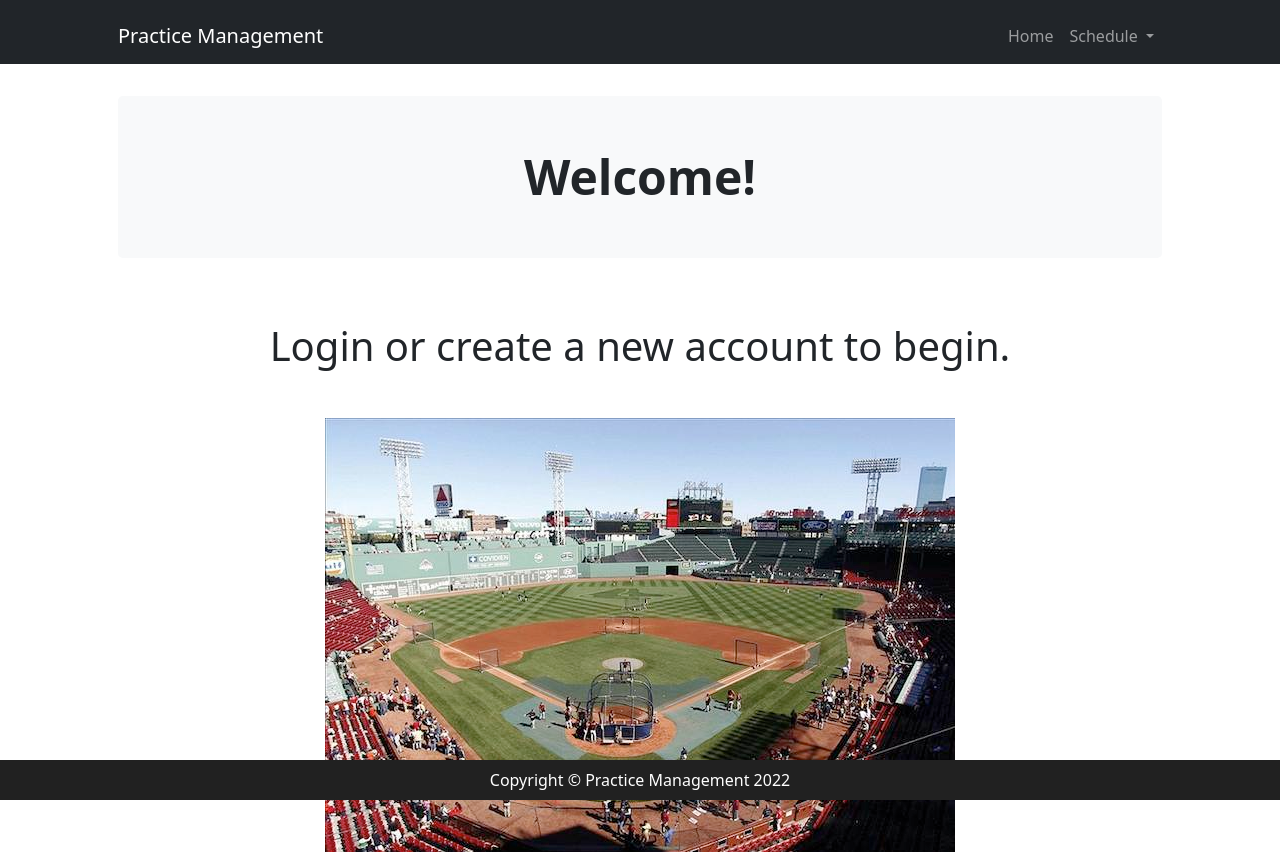
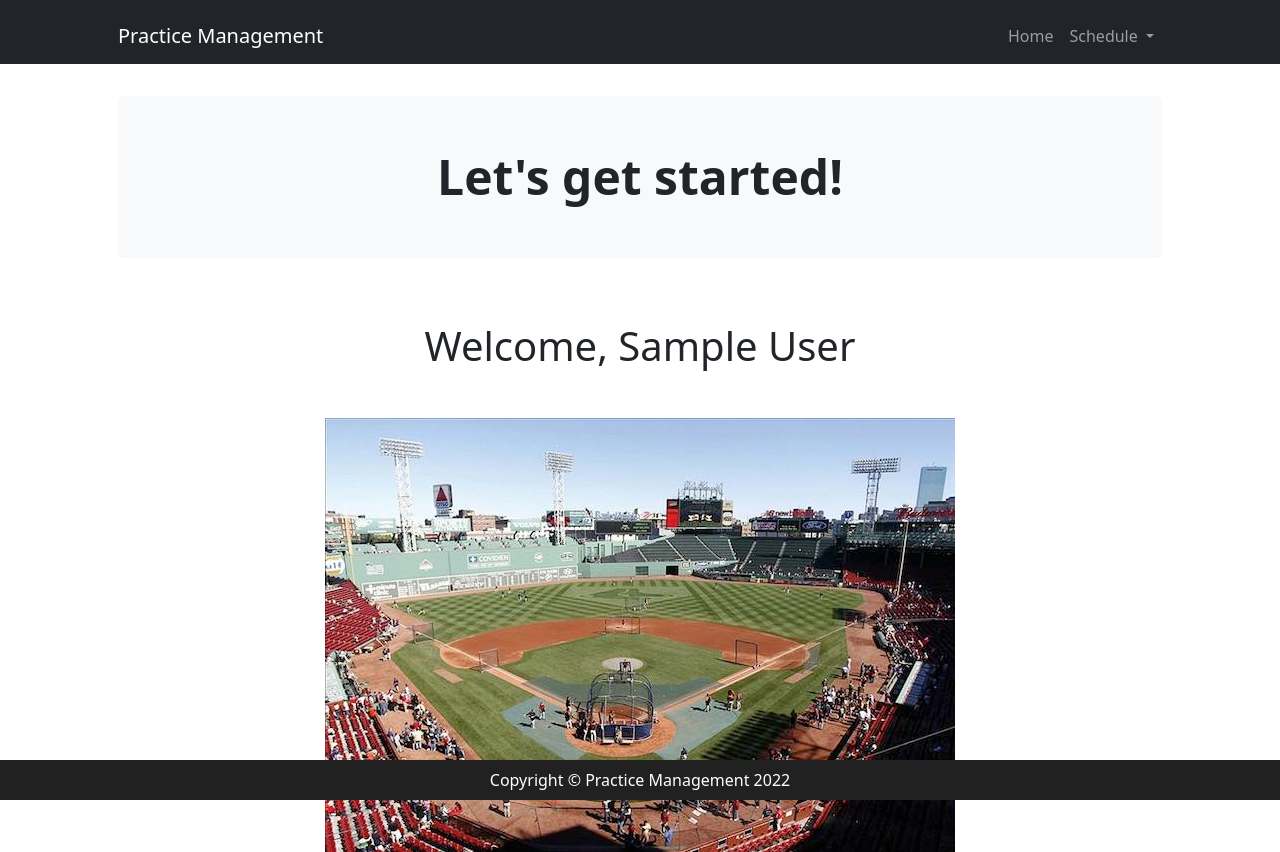
Before and after one commit to M-Studley/flask_baseball, a Flask app: page / in a window 1280 px wide. Shown: the top 852 px of the page. Run offline with Flask 3, Linux system fonts and the light colour scheme; the visitor is signed in with stand-in values (Sample User, id 1); data that the repository does not hold is empty; some libraries are stand-ins or nearby versions.

Commit message:
Eighteenth push.
UPDATE:
1. routes.py
  a. assigned session['first_name'] = user.first_name
2. index.html
  a. When the user is logged in the home page displays their name

CREATED:
  NONE

DELETED:
  NONE

```diff
--- a/app/routes.py
+++ b/app/routes.py
@@ -67,6 +67,7 @@ def user_login():
 
         login_user(user)
         session.permanent = False
+        session['first_name'] = user.first_name
         flash('Log in success!', category='success')
         return redirect(url_for('index'))
 
--- a/app/templates/index.html
+++ b/app/templates/index.html
@@ -11,7 +11,11 @@
   <div class="container px-lg-5">
     <div class="p-4 p-lg-1 bg-light rounded-3 text-center">
       <div class="m-4 m-lg-5">
+        {% if current_user.is_anonymous %}
         <h1 class="display-5 fw-bold">Welcome!</h1>
+        {% else %}
+        <h1 class="display-5 fw-bold">Let's get started!</h1>
+        {% endif %}
       </div>
     </div>
   </div>
@@ -39,7 +43,11 @@
     <div class="row gx-4 justify-content-center">
       <div class="col-lg-10">
         <br>
+        {% if current_user.is_anonymous %}
         <h1>Login or create a new account to begin.</h1>
+        {% else %}
+        <h1>Welcome, {{ session.first_name }}</h1>
+        {% endif %}
         <br>
         <p></p>
         <img src="{{ url_for('static', filename='images/fenway_park_practice.jpg') }}" alt="Fenway Park">
```
Lines whose indentation alone changed are shown as unchanged.
